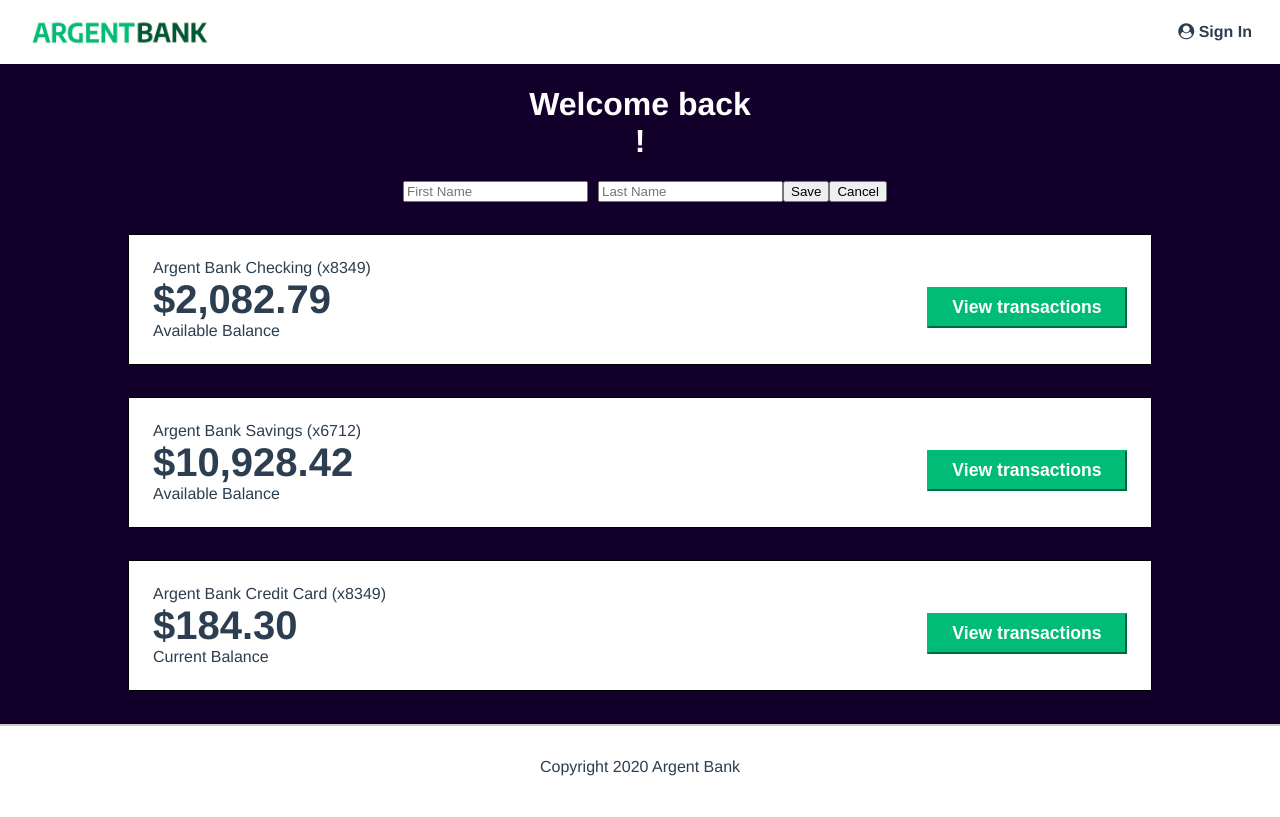
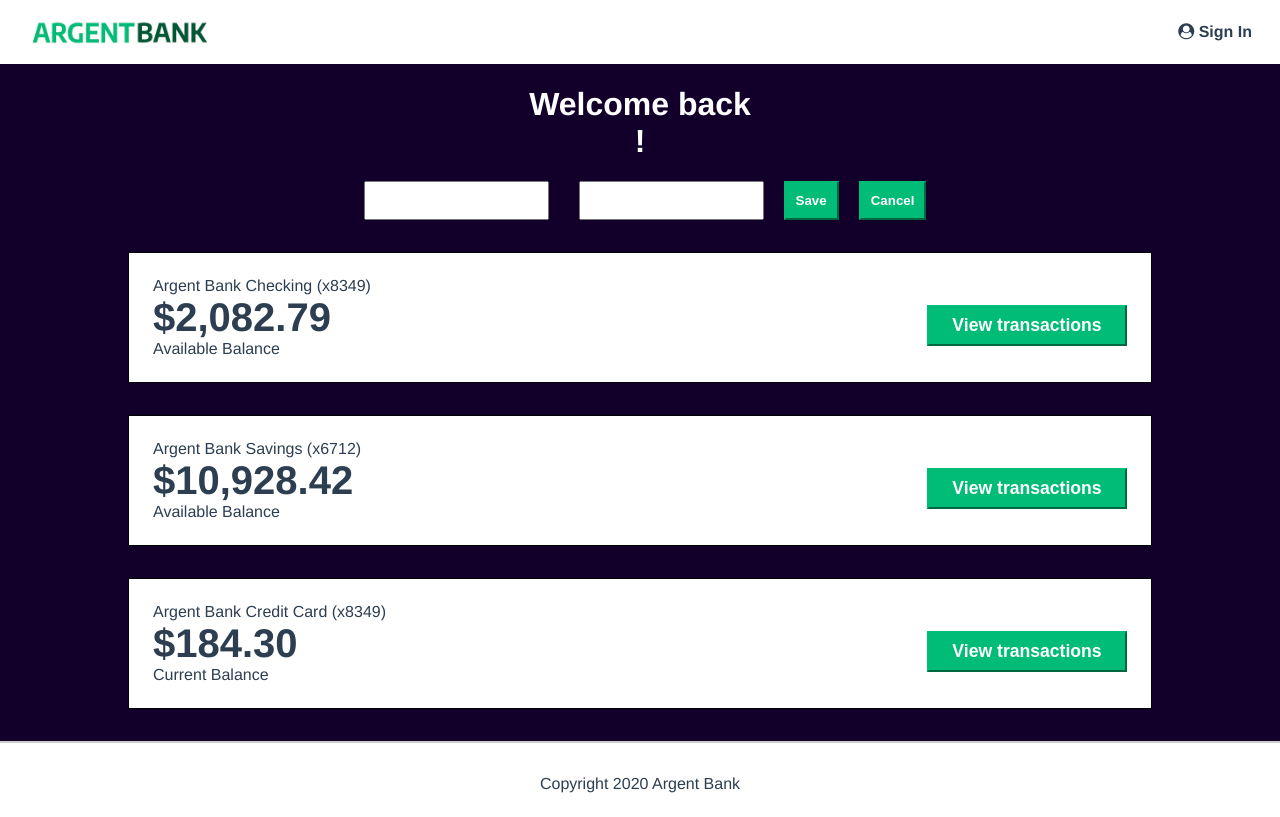
Before and after one commit to CamilleStagiaire/Argent_bank, a React (Create React App) app: page /profile in a window 1280 px wide. Both pictures are taken after a click on the button "Edit Name". Built offline with nearby package versions, Linux system fonts and the light colour scheme.

Commit message:
page error

```diff
--- a/src/App.jsx
+++ b/src/App.jsx
@@ -3,6 +3,7 @@ import Header from './components/Layout/Header';
 import Home from './pages/Home';
 import SignIn from './pages/SignIn';
 import User from './pages/User';
+import Error from './pages/Error';
 import Footer from './components/Layout/Footer';
 import { Provider } from 'react-redux';
 import { store } from './redux/store.js';
@@ -18,6 +19,7 @@ function App() {
           <Route path="/" element={<Home />} />
           <Route path="/login" element={<SignIn />} />
           <Route path="/profile" element={<User />} />
+          <Route path="*" element={<Error />} />
         </Routes>
         <Footer />
       </Router>
--- /dev/null
+++ b/src/pages/Error/index.jsx
@@ -0,0 +1,15 @@
+import { Link } from "react-router-dom";
+
+function Error() {
+	return (
+		<div className="error">
+			<p className="error_404">404</p>
+			<p className="error_text">Oups! La page que vous demandez n'existe pas.</p>
+			<Link to="/" className="error_link">
+				Retourner sur la page d’accueil
+			</Link>
+		</div>
+	);
+}
+
+export default Error;
--- a/src/pages/SignIn/index.jsx
+++ b/src/pages/SignIn/index.jsx
@@ -1,10 +1,12 @@
 import { useDispatch } from 'react-redux';
+import { useNavigate } from 'react-router-dom';
 import { signIn, setFirstName, setLastName  } from '../../redux/userSlice';
 import localStorageService from '../../services/localStorageService';
 import apiService from '../../services/apiService';
 
 const SignIn = () => {
   const dispatch = useDispatch();
+  const navigate = useNavigate();
 
   const handleSubmit = async (event) => {
     event.preventDefault();
@@ -24,7 +26,7 @@ const SignIn = () => {
         dispatch(setLastName(profileResult.lastName));
 
         localStorageService.setAuthData(email, token, profileResult.firstName, profileResult.lastName);
-        window.location.href = '/profile';
+        navigate('/profile');
       }
     } else {
       alert(result.message);
--- a/src/pages/User/index.jsx
+++ b/src/pages/User/index.jsx
@@ -55,18 +55,20 @@ const User = () => {
           </h1>
           {isEditing ? (
             <>
-              <input
+             <div className="edit">
+             <input
                 value={editFirstName}
                 onChange={(e) => setEditFirstName(e.target.value)}
-                placeholder="First Name"
+                placeholder= {firstName}
               />
               <input
                 value={editLastName}
                 onChange={(e) => setEditLastName(e.target.value)}
-                placeholder="Last Name"
+                placeholder= {lastName}
               />
-              <button onClick={handleChange}>Save</button>
-              <button onClick={() => { setIsEditing(false); resetEditFields(); }}>Cancel</button>
+              <button className="edit-button" onClick={handleChange}>Save</button>
+              <button className="edit-button" onClick={() => { setIsEditing(false); resetEditFields(); }}>Cancel</button>
+             </div>
             </>
           ) : (
             <button className="edit-button" onClick={() => setIsEditing(true)}>Edit Name</button>
--- a/src/style/wireframes.css
+++ b/src/style/wireframes.css
@@ -65,7 +65,8 @@
   width: 300%;
 }
 
-  .transaction-list td, th {
+.transaction-list td,
+th {
   text-align: left;
   padding: 15px;
   border-bottom: 1px solid black;
@@ -99,10 +100,39 @@
   background-color: #f5f5f5;
 }
 
-  select, input {
+select,
+input {
   margin-left: 10px;
 }
 
 thead {
   background-color: #cccc;
 }
+
+.edit {
+  display: flex;
+  gap: 20px;
+  justify-content: center;
+}
+
+.error {
+  min-height: 500px
+}
+.error_404 {
+  color: #00bc77;
+  font-size: 96px;
+  font-weight: 700;
+}
+
+.error_text {
+  font-size: 24px;
+  font-weight: 500;
+  margin-bottom: 50px;
+}
+
+.error_link {
+  color: #00bc77;
+  text-decoration: none;
+  font-size: 18px;
+  font-weight: 500;
+}
```
Lines whose indentation alone changed are shown as unchanged.
